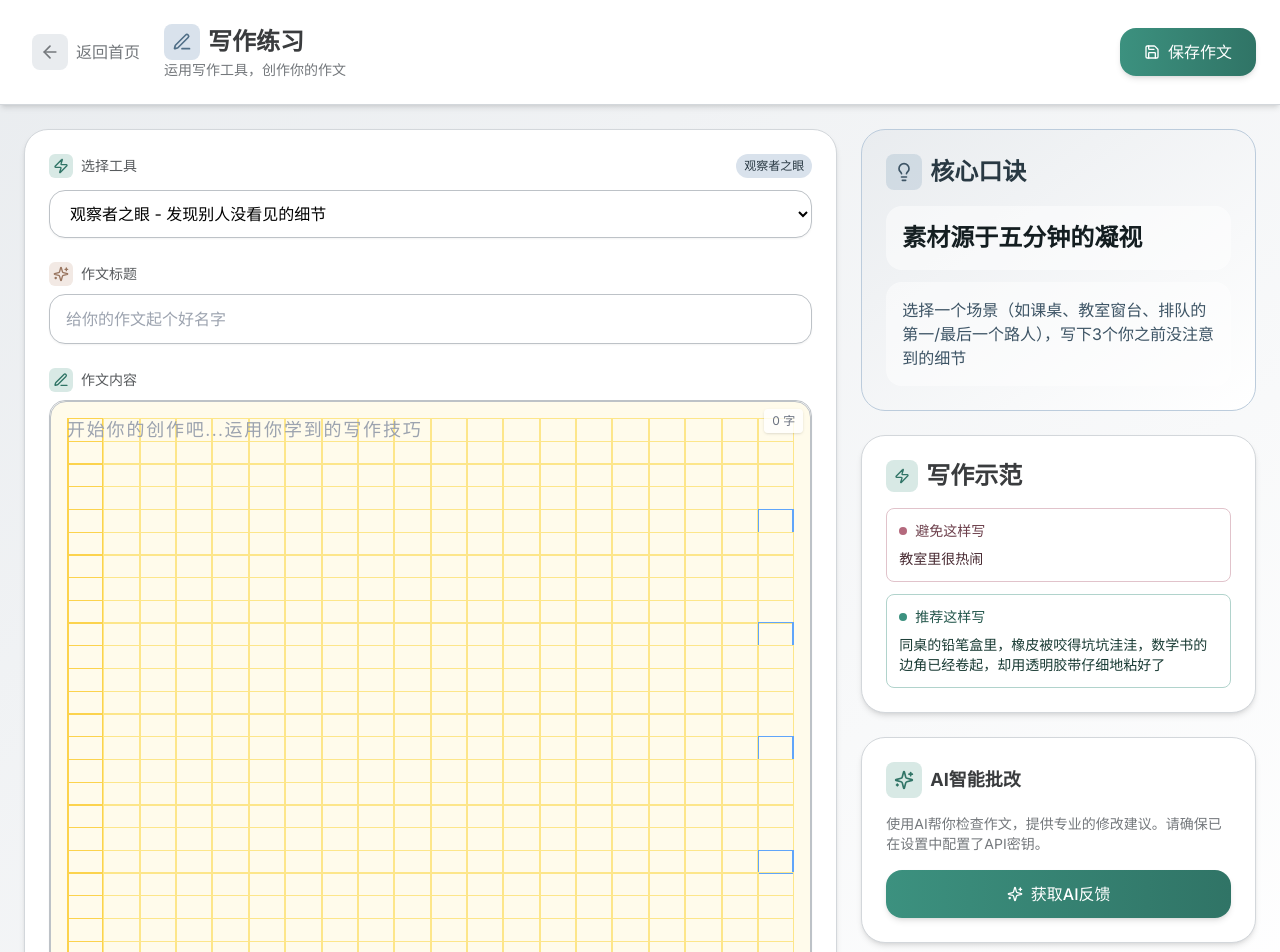
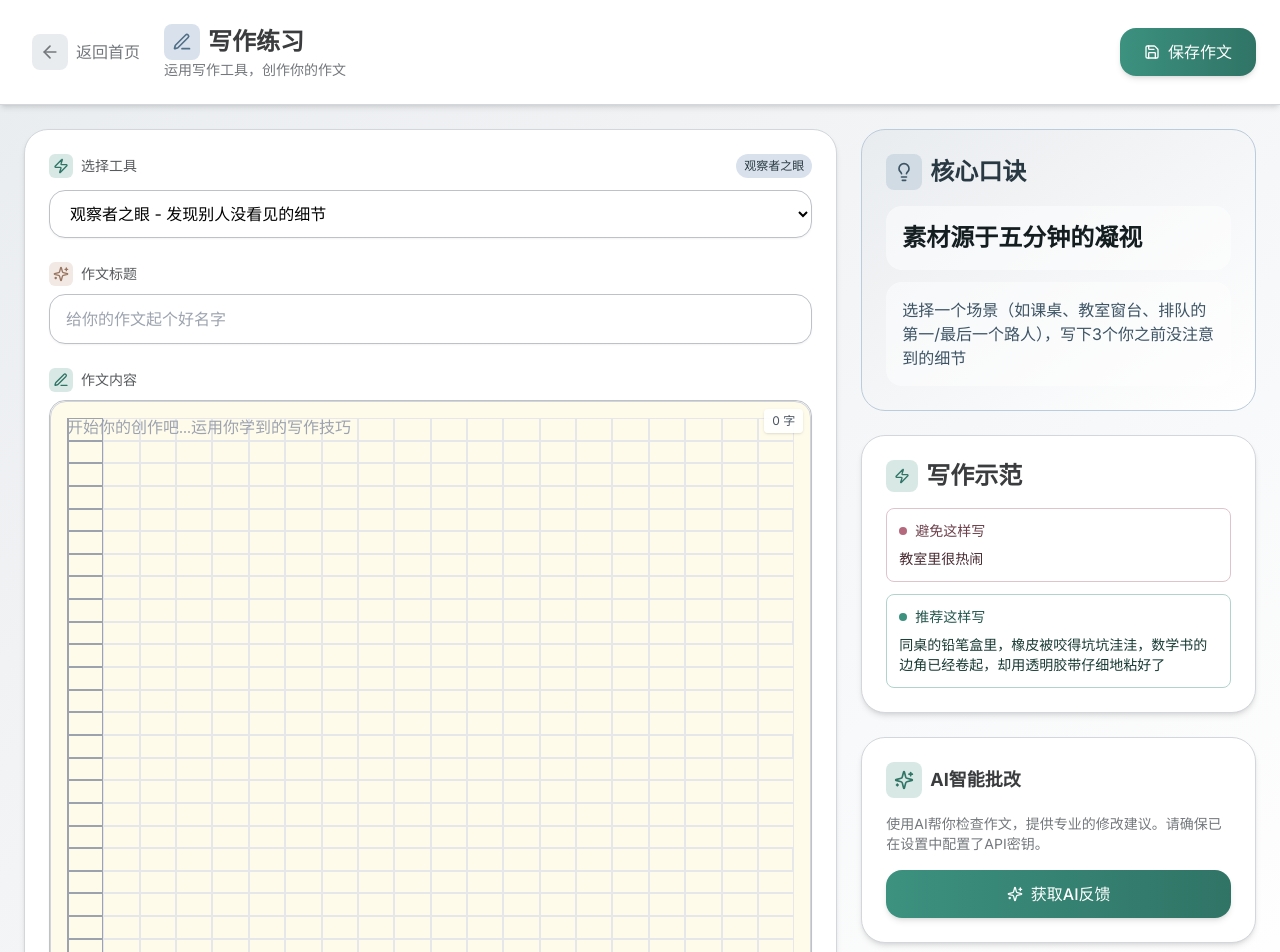
Before and after one commit to InitialXKO/Writing, a Next.js app: page /write in a window 1280 px wide. Shown: the top 952 px of the page. Built offline with nearby package versions, Linux system fonts and the light colour scheme.

Commit message:
优化作文稿纸组件实现，确保符合传统稿纸形态要求

```diff
--- a/src/components/CompositionPaper.tsx
+++ b/src/components/CompositionPaper.tsx
@@ -1,6 +1,6 @@
 'use client';
 
-import { useState, useRef, useEffect } from 'react';
+import { useState, useRef } from 'react';
 
 interface CompositionPaperProps {
   value: string;
@@ -17,11 +17,13 @@ export default function CompositionPaper({
 }: CompositionPaperProps) {
   const [isFocused, setIsFocused] = useState(false);
   const containerRef = useRef<HTMLDivElement>(null);
-  const textareaRef = useRef<HTMLTextAreaElement>(null);
 
   // 稿纸规格
   const charsPerLine = 20;  // 每行字符数
   const linesPerPage = 25;  // 每页行数
+
+  // 将文本转换为字符数组，处理emoji等多字节字符
+  const characters = Array.from(value);
 
   // 处理输入变化
   const handleChange = (e: React.ChangeEvent<HTMLTextAreaElement>) => {
@@ -33,16 +35,16 @@ export default function CompositionPaper({
       {/* 稿纸容器 */}
       <div
         ref={containerRef}
-        className="border border-morandi-gray-300 rounded-xl bg-amber-50 overflow-hidden relative"
+        className="border border-gray-300 rounded-xl bg-amber-50 overflow-hidden relative"
+        style={{ height: '600px' }}
       >
-        {/* 网格背景 */}
+        {/* 网格背景和字符显示层合并 */}
         <div
           className="absolute inset-0 pointer-events-none"
           style={{
             display: 'grid',
-            gridTemplateColumns: `repeat(${charsPerLine}, minmax(0, 1fr))`,
-            gridTemplateRows: `repeat(${linesPerPage}, minmax(0, 1fr))`,
-            height: '600px',
+            gridTemplateColumns: `repeat(${charsPerLine}, 1fr)`,
+            gridTemplateRows: `repeat(${linesPerPage}, 1fr)`,
             padding: '1rem',
             gap: '0',
           }}
@@ -53,21 +55,34 @@ export default function CompositionPaper({
             const isHundredMark = (index + 1) % 100 === 0;
             const isLineStart = colIndex === 0;
 
+            // 获取对应位置的字符
+            const char = characters[index] || '';
+
             return (
               <div
                 key={index}
                 className={`
-                  border border-amber-200
-                  ${isHundredMark ? 'border-r-2 border-blue-400' : ''}
-                  ${isLineStart ? 'border-l-2 border-amber-300' : ''}
+                  border border-gray-200 flex items-center justify-center relative
+                  ${isHundredMark ? 'border-r-2 border-blue-500' : ''}
+                  ${isLineStart ? 'border-l-2 border-gray-400' : ''}
                 `}
-                style={{
-                  minHeight: '24px',
-                }}
               >
+                {/* 字符显示 */}
+                {char && (
+                  <span
+                    className="text-base leading-none"
+                    style={{
+                      fontFamily: "'仿宋', 'FangSong', serif",
+                      color: '#333'
+                    }}
+                  >
+                    {char}
+                  </span>
+                )}
+
                 {/* 每百字标记 */}
                 {isHundredMark && rowIndex === 0 && (
-                  <div className="absolute -top-6 -ml-2 text-xs text-blue-600 font-bold bg-white px-1 rounded">
+                  <div className="absolute -top-6 right-0 text-xs text-blue-600 font-bold bg-white px-1 rounded shadow">
                     {index + 1}
                   </div>
                 )}
@@ -76,31 +91,30 @@ export default function CompositionPaper({
           })}
         </div>
 
-        {/* 文本输入区域 */}
+        {/* 透明文本输入区域 */}
         <textarea
-          ref={textareaRef}
           value={value}
           onChange={handleChange}
           onFocus={() => setIsFocused(true)}
           onBlur={() => setIsFocused(false)}
           placeholder={placeholder}
           className={`
-            relative w-full h-full min-h-[600px] p-4 bg-transparent resize-none focus:outline-none
-            font-serif text-lg leading-6 caret-blue-500 z-10
+            absolute inset-0 w-full h-full p-4 bg-transparent resize-none focus:outline-none
+            text-transparent caret-blue-500 z-10
             ${isFocused ? 'ring-2 ring-blue-500 ring-inset' : ''}
           `}
           style={{
             fontFamily: "'仿宋', 'FangSong', serif",
-            letterSpacing: '0.1em',
-            wordBreak: 'break-all',
-            whiteSpace: 'pre-wrap',
+            fontSize: '16px',
+            lineHeight: '1.2',
+            letterSpacing: 'normal',
           }}
         />
       </div>
 
       {/* 字符计数显示 */}
-      <div className="absolute top-2 right-2 text-xs text-gray-500 bg-white/80 px-2 py-1 rounded shadow">
-        {Array.from(value).length} 字
+      <div className="absolute top-2 right-2 text-xs text-gray-600 bg-white/90 px-2 py-1 rounded shadow">
+        {characters.length} 字
       </div>
     </div>
   );
```
Also changed, not shown: 1 other file (tests, documents, lock files or other folders).
